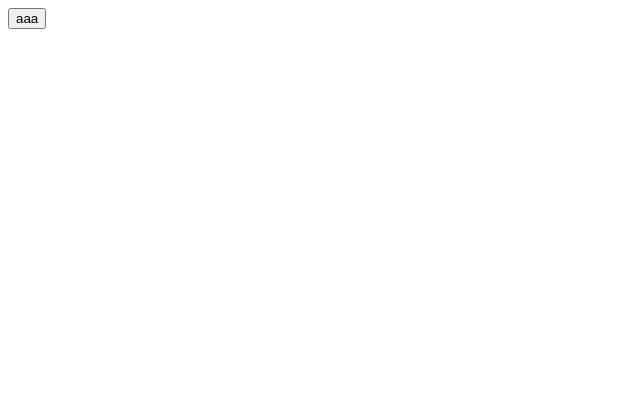
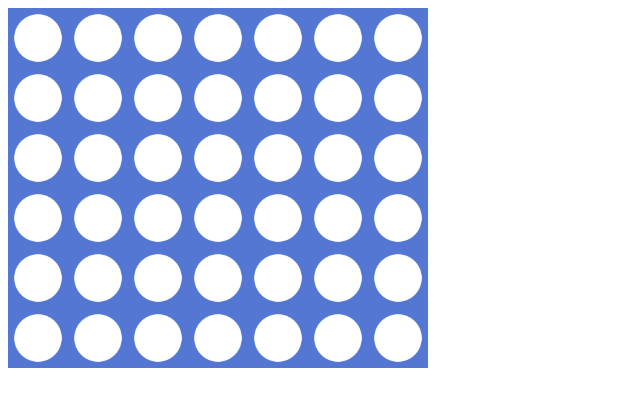
Before and after one commit to alantay/connect4, a React app: page / in a window 1280 px wide. Shown: the top 406 px of the page, without its empty margins (0-640 px from the left). Built offline with nearby package versions, Linux system fonts and the light colour scheme.

Commit message:
game rule done. AI WIP

```diff
--- a/src/App.js
+++ b/src/App.js
@@ -1,11 +1,14 @@
 import React from 'react';
 import {render} from 'react-dom';
-import Connect4 from './Connect4'
+import Connect4 from './Connect4';
+// import minimax from './Minimax';
+require('../style.scss');
 
 class Game extends React.Component{
     render(){
         return(
             <Connect4></Connect4>
+
         )
     }
 }
--- a/src/Connect4.js
+++ b/src/Connect4.js
@@ -1,27 +1,233 @@
 import React from 'react';
+import minimax from './Minimax'
+
+const boardStateArr= [6][7]
+const diagonals = [
+    [{r:0,c:0}, {r:1,c:1},{r:2,c:2},{r:3,c:3},{r:4,c:4},{r:5,c:5}],
+    [{r:1,c:0}, {r:2,c:1},{r:3,c:2},{r:4,c:3},{r:5,c:4}],
+    [{r:2,c:0}, {r:2,c:1},{r:3,c:2},{r:4,c:3}],
+
+    [{r:0,c:6}, {r:1,c:5},{r:2,c:4},{r:3,c:3},{r:4,c:2},{r:5,c:1}],
+    [{r:1,c:6}, {r:2,c:5},{r:3,c:4},{r:4,c:3},{r:5,c:2}],
+    [{r:2,c:6}, {r:3,c:5},{r:4,c:4},{r:5,c:3}],
+];
 
 function Square(props){
     return(
-        <button className="square" onClick={()=>props.onClick()}>
-            {props.value}
-        </button>
+        <div className= {props.className} data-row={props.row} data-col={props.col}
+            onClick={()=>props.onClick()} onMouseEnter={()=> props.onMouseEnter()}>
+        </div>
     );
 }
 
-class test extends React.Component{
-    render(){
-    //    return(
-            <div>testy</div>
-      //  )
+
+function Board(props){
+    let squares =[];
+    let boardState = props.boardState;
+
+    for(let row = 0; row < 6; row++){
+        for(let col = 0; col < 7; col++){
+            let className = (boardState[row][col])? "square "+boardState[row][col].filled: "square ";
+                squares.push(<Square row={row} col={col}
+                    className={className}
+                    onMouseEnter={()=> props.onMouseEnter(row,col)}
+                    onClick={()=>props.onClick(row,col)}/>);
+        }
     }
+    return(
+        <div className="board">
+        {squares}
+        </div>
+    )
+}
+
+function coin(props){
+    return(
+        <div className="coin"></div>
+    )
 }
 
 class Connect4 extends React.Component{
+    constructor() {
+        super();
+
+        const mArr = [];
+        for(let row = 0;row < 6; row++){
+            mArr.push([])
+            for(let col = 0; col < 7; col++){
+                mArr[row].push(null);
+            }
+        }
+
+        this.state = {
+            history: [{
+                squares: mArr
+            }],
+            redIsNext: true,
+            stepNumber: 0,
+        };
+    }
+
+    handleMouseEnter(r,c){
+
+    }
+
+    handleClick(r,c){
+       // if(!this.state.redIsNext) return
+
+        const history = this.state.history
+        const stepNumber = this.state.stepNumber
+        const boardState = history[stepNumber].squares.slice()
+        let row = r
+        let col = c
+        let lastEmptyRow = null
+
+        // get the last empty slot on column. So the coin will slide to the bottom
+        for(let rowCount = 0; rowCount<6; rowCount++){
+            if(!boardState[rowCount][col])
+                lastEmptyRow = rowCount
+            else
+                break;
+
+        }
+
+        if(lastEmptyRow != null) this.makeMove(lastEmptyRow,c)
+
+    }
+
+    makeMove(r,c){
+        const history = this.state.history
+        const stepNumber = this.state.stepNumber
+        const boardState = history[stepNumber].squares.slice()
+        boardState[r][c]={filled:this.state.redIsNext?'red':'yellow'}
+        this.checkWin(boardState);
+
+        this.setState({
+            history: history.concat({squares:boardState}),
+            stepNumber: stepNumber + 1,
+            redIsNext: !this.state.redIsNext
+        });
+
+        this.aiTurn();
+    }
+
+    aiTurn(){
+        const history = this.state.history
+        const stepNumber = this.state.stepNumber
+        const boardState = history[stepNumber].squares.slice()
+        minimax(boardState,false,10);
+        setTimeout(()=> {
+
+        })
+
+    }
+
+    checkWin(boardState){
+
+        // row check for 4 in a row.
+        for(let row = 0;row < 6; row++){
+            let redSeq = null;
+            let yellowSeq = null;
+            let previousSeq = null;
+            for(let col = 0; col < 7; col++){
+
+                if(boardState[row][col] == null){
+                    redSeq = 0;
+                    yellowSeq = 0;
+                    continue;
+                }
+                if(boardState[row][col].filled == 'red'){
+                    yellowSeq = 0;
+                    previousSeq = 'red';
+                    redSeq++;
+                }
+                if(boardState[row][col].filled == 'yellow'){
+                    redSeq = 0;
+                    previousSeq = 'yellow';
+                    yellowSeq++;
+                }
+                if(redSeq == 4 || yellowSeq == 4){
+                    return true;
+                }
+            }
+        }
+
+
+        // col check for 4 in a col
+        for(let col = 0;col < 7; col++){
+            let redSeq = null;
+            let yellowSeq = null;
+            let previousSeq = null;
+            for(let row = 0; row < 6; row++){
+                if(boardState[row][col] == null){
+                    redSeq = 0;
+                    yellowSeq = 0;
+                    continue;
+                }
+                if(boardState[row][col].filled == 'red'){
+                    yellowSeq = 0;
+                    previousSeq = 'red';
+                    redSeq++;
+                }
+                if(boardState[row][col].filled == 'yellow'){
+                    redSeq = 0;
+                    previousSeq = 'yellow';
+                    yellowSeq++;
+                }
+                if(redSeq == 4 || yellowSeq == 4){
+                    return true;
+                }
+            }
+        }
+
+        // Check diagonals
+        for(let d=0;d < diagonals.length; d++){
+            let redSeq = null;
+            let yellowSeq = null;
+            let previousSeq = null;
+            var diaSeq = diagonals[d];
+            for(let s=0; s<diaSeq.length;s++){
+                let row = diaSeq[s].r;
+                let col = diaSeq[s].c;
+
+                if(boardState[row][col] == null){
+                    redSeq = 0;
+                    yellowSeq = 0;
+                    continue;
+                }
+                if(boardState[row][col].filled == 'red'){
+                    yellowSeq = 0;
+                    previousSeq = 'red';
+                    redSeq++;
+                }
+                if(boardState[row][col].filled == 'yellow'){
+                    redSeq = 0;
+                    previousSeq = 'yellow';
+                    yellowSeq++;
+                }
+                if(redSeq == 4 || yellowSeq == 4){
+                    return true;
+                }
+            }
+        }
+        return false;
+    }
+
     render(){
+        const history = this.state.history
+        const stepNumber =  this.state.stepNumber
+        const boardState = history[stepNumber].squares.slice();
+
+        const winner = this.checkWin(boardState)
+        if(winner){
+            status = "Game Over";
+        }
+
+
         return(
             <div>
-            <Square value="aaa"/>
-            <test></test>
+                <Board boardState= {boardState} onMouseEnter= {(r,c)=> this.handleMouseEnter(r,c)} onClick = {(r,c) => this.handleClick(r,c)}/>
+                <div className="status">{status}</div>
             </div>
 
         )
--- /dev/null
+++ b/src/Minimax.js
@@ -0,0 +1,26 @@
+function minimax(boardState,isRed, depth){
+	let possibleMoves = findPossibleMoves(boardState);
+
+	let bestMove = null;
+	if(possibleMoves.length == 0) {
+		return {bestMove:null};
+	}
+
+}
+
+function findPossibleMoves(boardState){
+	let possibleMoves = [];
+
+    for(let col = 0; col < 7; col++){
+    	let move = null;
+        for(let row = 0; row < 6; row++){
+        	if(!boardState[row][col]){
+        		move = {r:row, c:col}
+        	}
+        }
+        if(move) possibleMoves.push(move);
+    }
+    return possibleMoves;
+}
+
+export default minimax;
--- /dev/null
+++ b/style.scss
@@ -0,0 +1,34 @@
+$hole-diameter: 60px;
+
+.board{
+	// background-color: blue;
+	display: inline-block;
+	width:auto;
+	height: auto;
+	overflow:hidden;
+}
+
+.square{
+	background-image: url('/assets/img/slot.png');
+	background-size: 100%;
+	width: $hole-diameter;
+	height: $hole-diameter;
+	float:left;
+	position: relative;
+	&.yellow{
+		background-color: yellow;
+	}
+	&.red{
+		background-color: red;
+	}
+}
+
+
+.square[data-col="0"]{
+	clear:both;
+
+}
+
+.status{
+	font-size: 2em;
+}
--- a/webpack.config.js
+++ b/webpack.config.js
@@ -15,8 +15,15 @@ module.exports = {
             loader: 'babel',
             query:{
                 presets: ['es2015','react']
+            }},
+            {
+                    test: /\.scss$/,
+                    loaders: ["style-loader", "css-loader", "sass-loader"]
             }
-        }]
+        ]
+    },
+    sassLoader: {
+      includePaths: [__dirname]
     },
     plugins: [
        new webpack.DefinePlugin({
@@ -24,6 +31,6 @@ module.exports = {
            'NODE_ENV': '"production"'
          }
        }),
-       new webpack.optimize.UglifyJsPlugin()
+      // new webpack.optimize.UglifyJsPlugin()
     ]
 };
```
Also changed, not shown: package.json (+13 -8 lines), assets/img/slot.png (added), assets/img/slot.svg (added).
